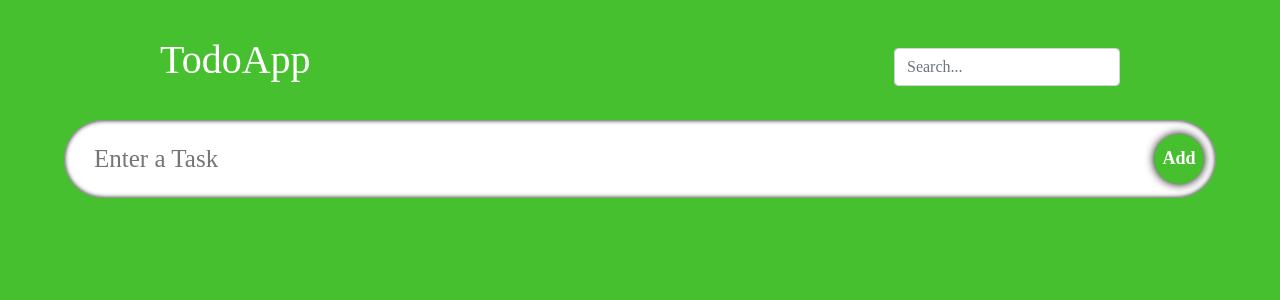
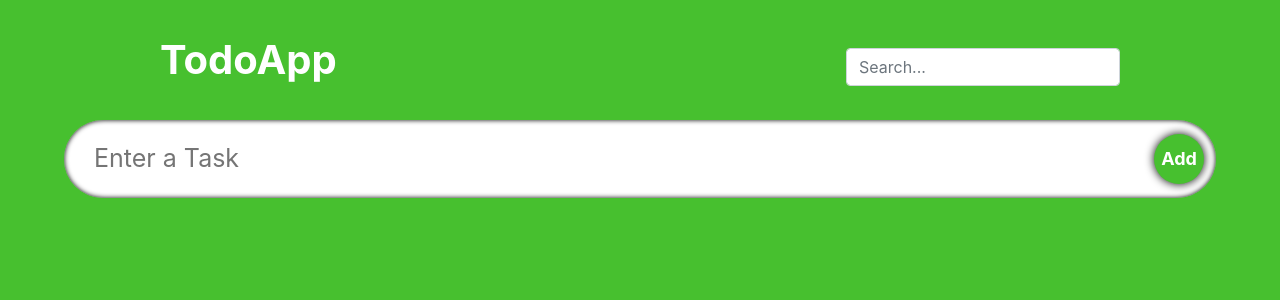
Before and after one commit to Coder-Oussama/Todo-List-App, a React (Vite) app: page / in a window 1280 px wide. Shown: the top 300 px of the page. Built offline with nearby package versions, Linux system fonts and the light colour scheme.

Commit message:
some chaneges

```diff
--- a/src/App.css
+++ b/src/App.css
@@ -3,7 +3,7 @@
   padding: 0;
   box-sizing: border-box;
 }
-@import url("https://fonts.googleapis.com/css2?family=Leckerli+One&family=Neucha&display=swap");
+@import url('https://fonts.googleapis.com/css2?family=Lato:wght@700&family=Leckerli+One&family=Neucha&display=swap');
 
 .app {
   width: 100vw;
@@ -12,5 +12,5 @@
   flex-direction: column;
   align-items: center;
   background-color: #47c02f;
-  font-family: "Neucha", cursive;
+  /* font-family: "Lato", cursive; */
 }
--- a/src/components/styles.css
+++ b/src/components/styles.css
@@ -106,6 +106,7 @@
   color: white;
   z-index: 1;
   text-align: center;
+  font-weight: bold;
 }
 
 @media (max-width: 700px) {
```
